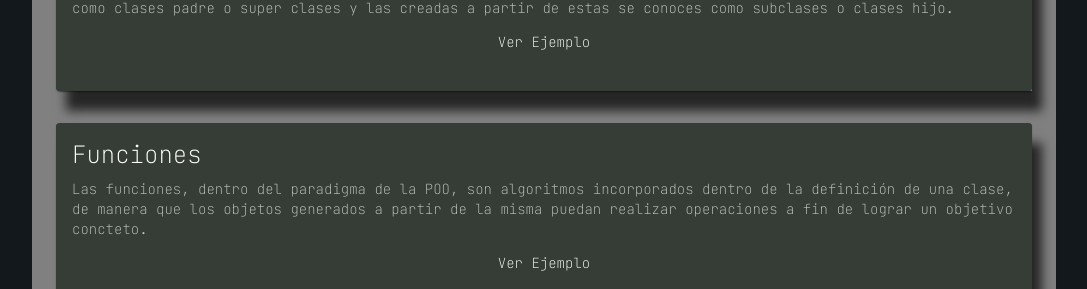
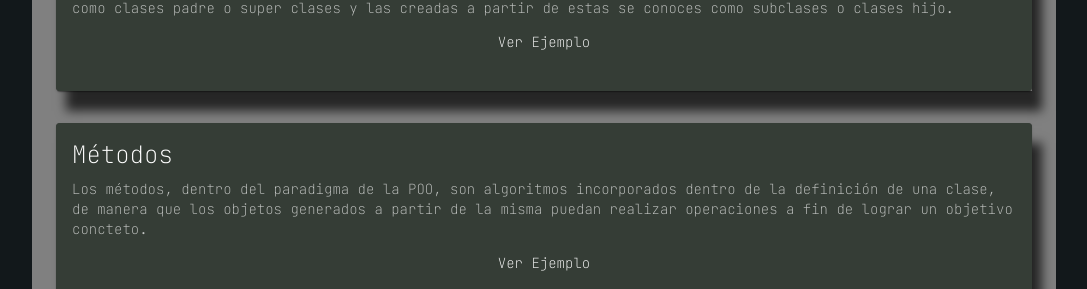
Before and after one commit to SegundoPaladines/explicacion_clases_python, a React (Create React App) app: page / in a window 1280 px wide. Shown: the part 1156-1445 px from the top of the page, without its empty margins (96-1183 px from the left). Built offline with nearby package versions, Linux system fonts and the light colour scheme.

Commit message:
Método vs Función

```diff
--- a/src/App.tsx
+++ b/src/App.tsx
@@ -210,20 +210,20 @@ class Profesor(Persona):
         />
 
       <Diapositiva
-        titulo="Funciones"
+        titulo="Métodos"
         texto="
-        Las funciones, dentro del paradigma de la POO, son algoritmos incorporados dentro de la definición
+        Los métodos, dentro del paradigma de la POO, son algoritmos incorporados dentro de la definición
         de una clase, de manera que los objetos generados a partir de la misma puedan realizar operaciones a fin de
         lograr un objetivo concteto.
         "
 codigo={`
 
-#Se define una funcion en la clase estudiante
+#Se define una función en la clase estudiante
 def presentarse(self):
   return super().presentarse() + ", estudio "+self._carrera
 
 #-------------------------------------------------------------------------------------------
-#main <- funcion para crear estudiantes
+#main <- función para crear estudiantes
 def crearEstudiante():
     cedula = input("cedula: ")
     nombre = input("nombre: ")
@@ -233,7 +233,7 @@ def crearEstudiante():
 
     estudiantes.append(Estudiante(cedula, nombre, apellido, edad, carrera, []))
 
-#main <- utilizar la funcion presentarse del estudiante
+#main <- utilizar el método presentarse del estudiante
 def presentarEstudiante():
     cedula = input("cedula")
 
```
